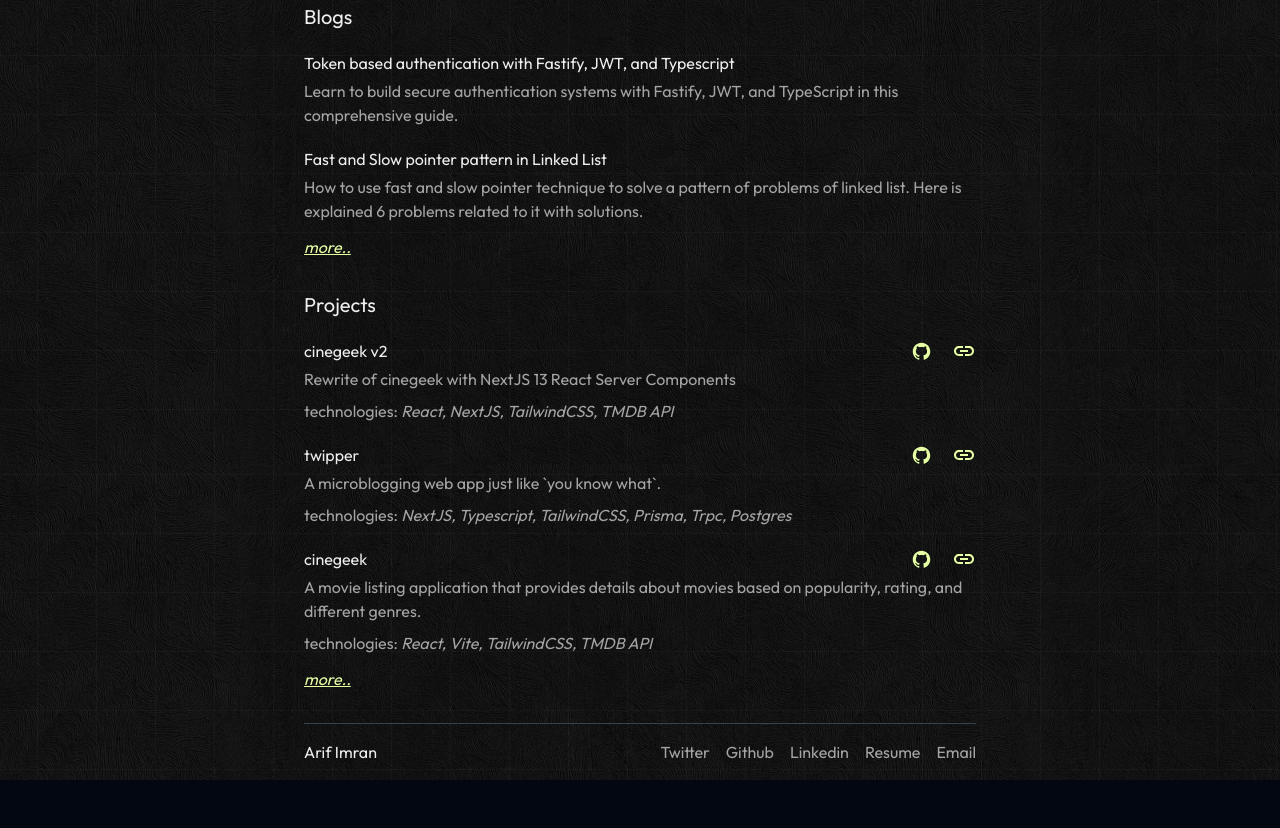
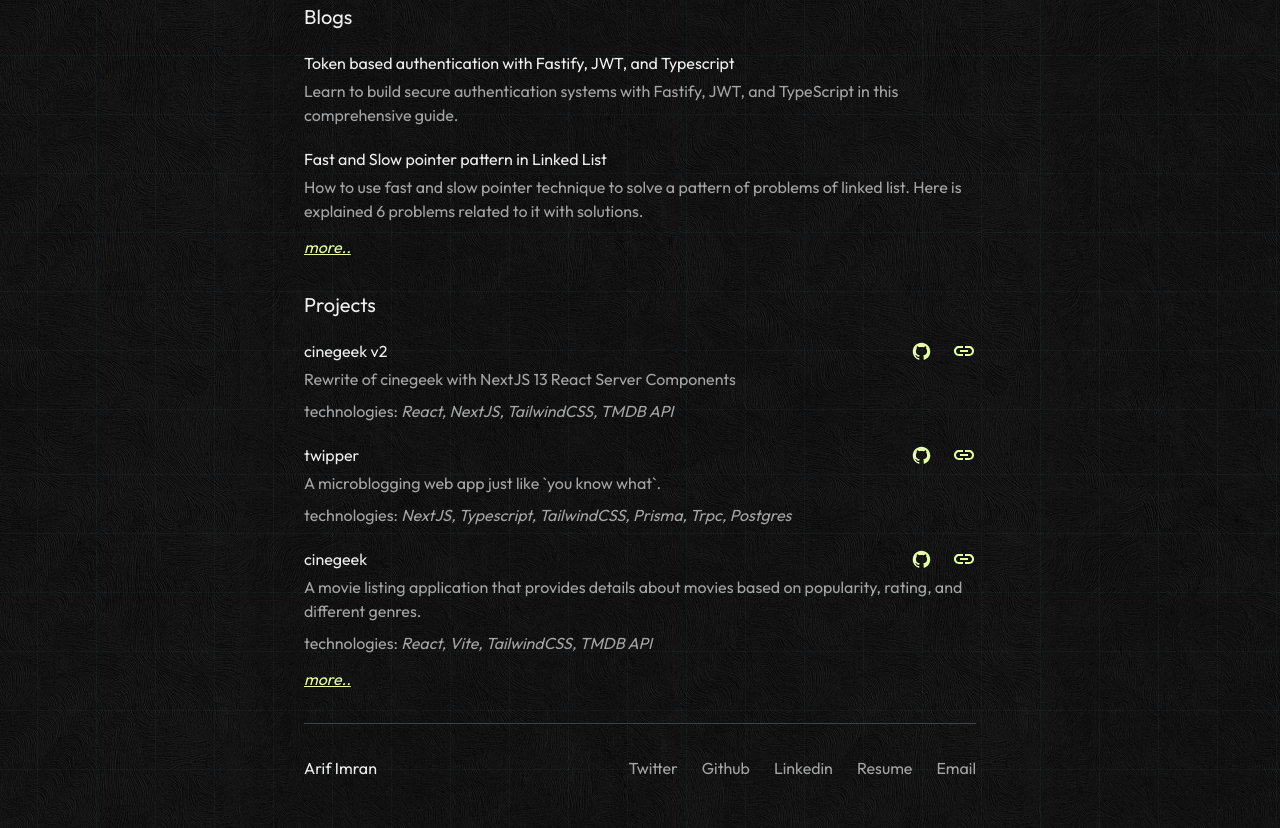
Before and after one commit to arifimran5/personal-website-astro, an Astro site: page / in a window 1280 px wide. Shown: the part 385-1213 px from the top of the page. Before the commit the page ends 1165 px from the top, so only its background shows below. Built offline with nearby package versions, Linux system fonts and the light colour scheme; Astro itself is replaced by a stand-in of ours; a web font is replaced by a local one.

Commit message:
fix font and style

```diff
--- a/src/components/Footer.astro
+++ b/src/components/Footer.astro
@@ -4,11 +4,11 @@
 
 <div class='bg-gray-700 mt-8 h-[1px] w-full'></div>
 <section
-  class='flex font-round flex-col justify-between py-4 sm:flex-row'
+  class='flex font-round flex-col justify-between gap-y-4 pt-8 pb-12 sm:flex-row'
   transition:animate='none'
 >
   <h1 class='text-text_primary'>Arif Imran</h1>
-  <div class='flex flex-wrap items-center gap-x-4 text-text_secondary'>
+  <div class='flex flex-wrap items-center gap-x-6 gap-y-2 text-text_secondary'>
     <a target='_blank' rel='noopener' href='http://twitter.com/arifdotai'
       >Twitter</a
     >
--- a/src/components/ProjectCard.astro
+++ b/src/components/ProjectCard.astro
@@ -13,10 +13,20 @@
     <h2 class='text-text_primary'>{project.title}</h2>
     <div class='flex items-center gap-5'>
       <a href={project.github}>
-        <img src='/assets/github.svg' alt='Github icon' />
+        <img
+          src='/assets/github.svg'
+          width='21'
+          height='21'
+          alt='Github icon'
+        />
       </a>
       <a href={project.live}>
-        <img src='/assets/link.svg' alt='Live Link icon' />
+        <img
+          src='/assets/link.svg'
+          width='24'
+          height='24'
+          alt='Live Link icon'
+        />
       </a>
     </div>
   </div>
--- a/src/pages/crafts/index.astro
+++ b/src/pages/crafts/index.astro
@@ -8,7 +8,7 @@
 
 <Layout title='craft'>
   <h1 class='text-4xl font-fun text-text_primary'>Craft</h1>
-  <span class='text-sm italic text-text_secondary'
+  <span class='text-sm italic font-round text-text_secondary'
     >When I'm bored with everything</span
   >
 
--- a/src/pages/projects.astro
+++ b/src/pages/projects.astro
@@ -8,9 +8,11 @@
 
 <Layout title='Projects'>
   <h1 class='text-4xl font-fun text-text_primary'>Projects</h1>
-  <span class='text-sm italic text-text_secondary'>When I want to learn</span>
+  <span class='text-sm italic text-text_secondary font-round'
+    >When I want to learn</span
+  >
   <section transition:name='projects'>
-    <div class='mt-4'>
+    <div class='mt-4 font-round'>
       {projects.slice(0, 3).map((p) => <ProjectCard project={p} />)}
     </div>
   </section>
```
